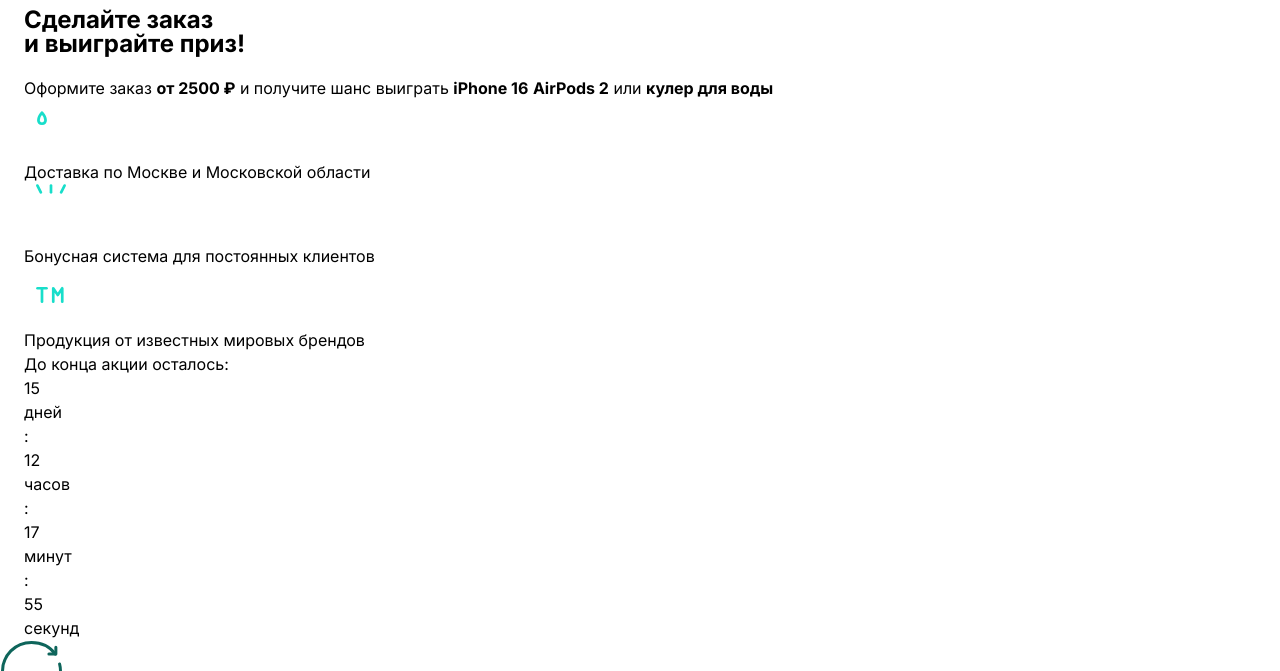
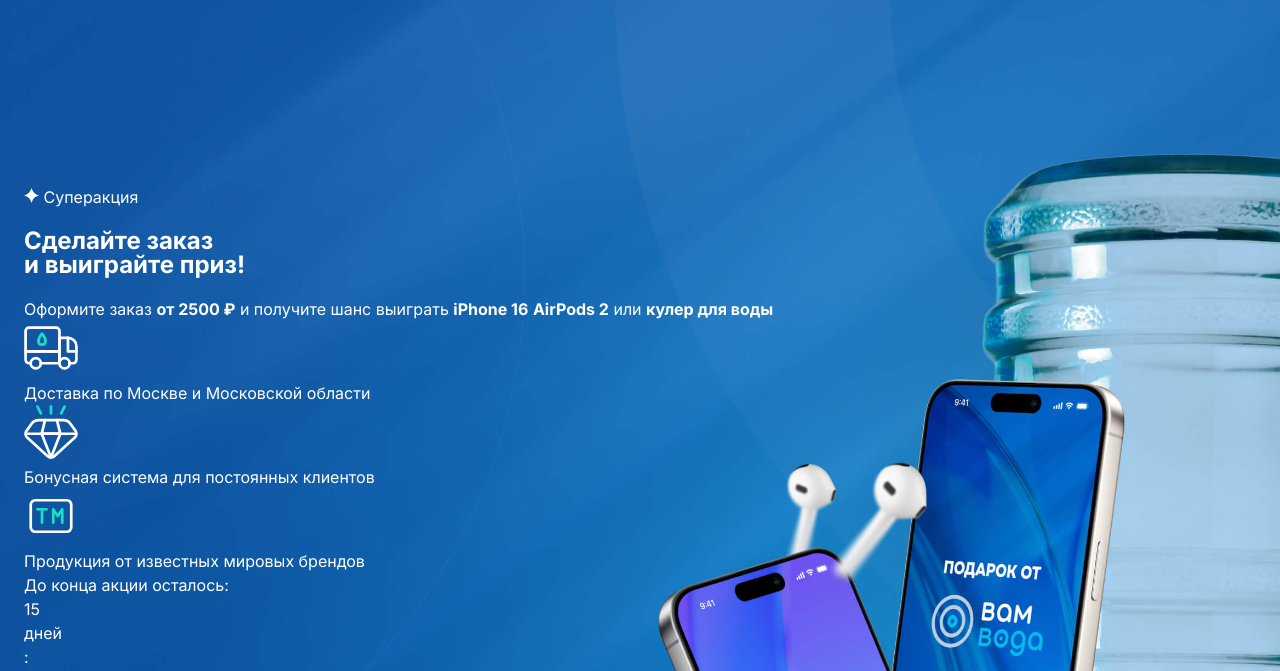
Before and after one commit to ministrov/vamvoda-landing-clone, a website built with Vite: page index.html in a window 1280 px wide. Shown: the part 103-774 px from the top of the page. Built offline with nearby package versions, Linux system fonts and the light colour scheme.

Commit message:
feat: start styling a hero section

```diff
--- a/index.html
+++ b/index.html
@@ -80,9 +80,9 @@
     <h1 class="visually-hidden">Промо лэндинг для интернет-магазина Вам Вода</h1>
 
     <section class="page__hero hero">
-      <!-- <img class="hero__bg hero__bg--desktop" src="img/banner2.jpg" alt="Фоновое изображение баннера"> -->
-      <!-- <img class="hero__bg hero__bg--tablet" src="img/banner2-tablet.jpg" alt="Фоновое изображение баннера"> -->
-      <!-- <img class="hero__bg hero__bg--mobile" src="img/banner2-mobile.jpg" alt="Фоновое изображение баннера"> -->
+      <img class="hero__bg hero__bg--desktop" src="img/banner2.jpg" alt="Фоновое изображение баннера">
+      <img class="hero__bg hero__bg--tablet" src="img/banner2-tablet.jpg" alt="Фоновое изображение баннера">
+      <img class="hero__bg hero__bg--mobile" src="img/banner2-mobile.jpg" alt="Фоновое изображение баннера">
 
       <div class="container">
         <div class="hero__tag tag">
@@ -147,7 +147,6 @@
             </div>
           </div>
         </div>
-      </div>
 
         <div class="hero__bottom">
           <div class="hero__order order">
@@ -156,11 +155,13 @@
                 fill="none">
                 <path
                   d="M59.5629 23.9417C60.1998 26.3542 60.539 28.8875 60.539 31.5C60.539 47.8096 47.8095 60.5391 31.4999 60.5391C21.6967 60.5391 13.0091 56.2544 7.6377 48.9014"
-                stroke="#0E655B" stroke-width="3" stroke-miterlimit="10" stroke-linecap="round" stroke-linejoin="round">
+                  stroke="#0E655B" stroke-width="3" stroke-miterlimit="10" stroke-linecap="round"
+                  stroke-linejoin="round">
                 </path>
                 <path
                   d="M3.43707 39.0583C2.80018 36.6458 2.46094 34.1125 2.46094 31.5C2.46094 15.1904 15.1904 2.46094 31.5 2.46094C41.3033 2.46094 49.9909 6.74555 55.3622 14.0986"
-                stroke="#0E655B" stroke-width="3" stroke-miterlimit="10" stroke-linecap="round" stroke-linejoin="round">
+                  stroke="#0E655B" stroke-width="3" stroke-miterlimit="10" stroke-linecap="round"
+                  stroke-linejoin="round">
                 </path>
                 <path d="M7.13818 55.8621V48.9014H14.0988" stroke="#0E655B" stroke-width="3" stroke-miterlimit="10"
                   stroke-linecap="round" stroke-linejoin="round"></path>
@@ -177,6 +178,7 @@
               </svg>
             </span>
             <p class="order__action">Сделать заказ</p>
+          </div>
         </div>
       </div>
     </section>
--- a/src/style.css
+++ b/src/style.css
@@ -289,60 +289,77 @@
 
 /* Hero */
 
-/* .page__hero.hero {
+.page__hero.hero {
+  position: relative;
+  z-index: 1;
+  padding-top: 221px;
+  padding-bottom: 232px;
+  color: #FFFFFF;
 }
+
 .hero__bg.hero__bg--desktop {
+  position: absolute;
+  top: 0;
+  left: 0;
+  width: 100%;
+  height: 100%;
+  object-fit: cover;
+  z-index: -1;
 }
+
 .hero__bg.hero__bg--tablet {
+  display: none;
 }
+
 .hero__bg.hero__bg--mobile {
+  display: none;
 }
-.hero__bottom {
-}
-.hero__tag.tag {
-}
-.hero__wrapper {
-}
-.hero__order.order {
-}
-.tag__text {
-}
-.hero__promo.promo {
-}
-.hero__timer.timer {
-}
-.order__icon {
-}
-.order__action {
-}
-.promo__heading {
-}
-.promo__text {
-}
-.hero__features.features {
-}
-.timer {
-}
-.rotation {
-}
-.features__item {
-}
-.timer__countdown {
-}
-.timer__days {
-}
-.timer__hours {
-}
-.features__icon {
-}
-.features__text {
-}
-.timer__num {
-}
-.timer__day {
-}
-.features__img {
-} */
+
+/* .hero__bottom {}
+
+.hero__tag.tag {}
+
+.hero__wrapper {}
+
+.hero__order.order {}
+
+.tag__text {}
+
+.hero__promo.promo {}
+
+.hero__timer.timer {}
+
+.order__icon {}
+
+.order__action {}
+
+.promo__heading {}
+
+.promo__text {}
+
+.hero__features.features {}
+
+.timer {}
+
+.rotation {}
+
+.features__item {}
+
+.timer__countdown {}
+
+.timer__days {}
+
+.timer__hours {}
+
+.features__icon {}
+
+.features__text {}
+
+.timer__num {}
+
+.timer__day {}
+
+.features__img {} */
 
 
 /* Footer */
```
Lines whose indentation alone changed are shown as unchanged.
